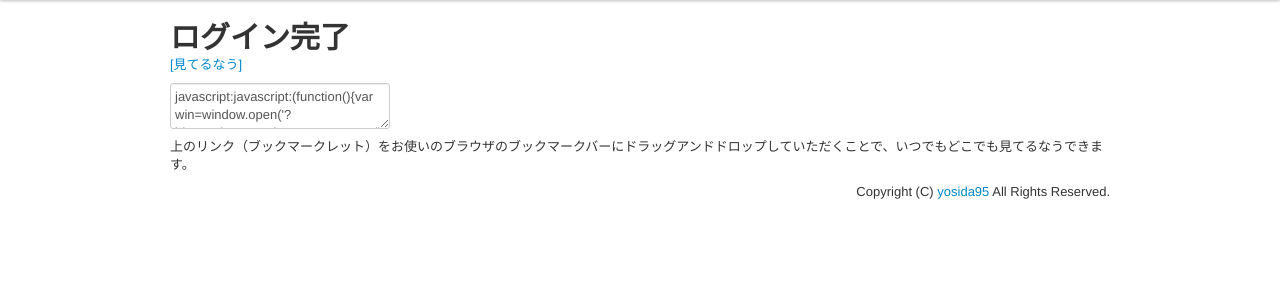
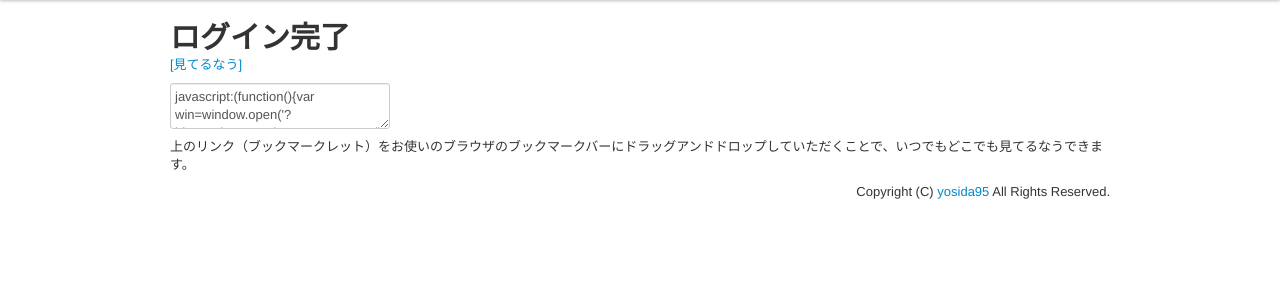
Before and after one commit to yosida95/miteru.yosida95.com, a Python web app: template miteru/templates/authorization.jinja2 in a window 1280 px wide. Shown: the part 40-340 px from the top of the page. Run offline with Jinja, Linux system fonts and the light colour scheme; the template is opened without the code that fills it: most values are stand-ins (such as "Sample title", 1, 10 or a date in 2020); some libraries are stand-ins or nearby versions.

Commit message:
投稿ブックマークレットでjavascript:が重複していたのを修正, よりセキュリティを高めるために、秘密鍵を渡すウィンドウをwinからmessage.sourceに変更

```diff
--- a/miteru/templates/authorization.jinja2
+++ b/miteru/templates/authorization.jinja2
@@ -3,7 +3,7 @@
 {% block body %}
             <h1>ログイン完了</h1>
 
-            <p><a href="javascript:javascript:(function(){var win=window.open('{{ request.route_url('token')  }}?id={{ id }}&url='+encodeURIComponent(location.href)+'&title='+encodeURIComponent(document.title),null,'width=530,height=300,menubar=no,toolbar=no,scrollbars=yes');window.addEventListener('message',function(message){if(message.origin=='{{ request.host_url }}' && message.data=='onload'){win.postMessage('{{ key }}','{{ request.host_url }}');}},false);})();">[見てるなう]</a></p>
-            <textarea>javascript:javascript:(function(){var win=window.open('{{ request.route_url('token')  }}?id={{ id }}&url='+encodeURIComponent(location.href)+'&title='+encodeURIComponent(document.title),null,'width=530,height=300,menubar=no,toolbar=no,scrollbars=yes');window.addEventListener('message',function(message){if(message.origin=='{{ request.host_url }}' && message.data=='onload'){win.postMessage('{{ key }}','{{ request.host_url }}');}},false);})();</textarea>
+            <p><a href="javascript:(function(){var win=window.open('{{ request.route_url('token')  }}?id={{ id }}&url='+encodeURIComponent(location.href)+'&title='+encodeURIComponent(document.title),null,'width=530,height=300,menubar=no,toolbar=no,scrollbars=yes');window.addEventListener('message',function(message){if(message.origin=='{{ request.host_url }}' && message.data=='onload'){message.source.postMessage('{{ key }}','{{ request.host_url }}');}},false);})();">[見てるなう]</a></p>
+            <textarea>javascript:(function(){var win=window.open('{{ request.route_url('token')  }}?id={{ id }}&url='+encodeURIComponent(location.href)+'&title='+encodeURIComponent(document.title),null,'width=530,height=300,menubar=no,toolbar=no,scrollbars=yes');window.addEventListener('message',function(message){if(message.origin=='{{ request.host_url }}' && message.data=='onload'){message.source.postMessage('{{ key }}','{{ request.host_url }}');}},false);})();</textarea>
             <p>上のリンク（ブックマークレット）をお使いのブラウザのブックマークバーにドラッグアンドドロップしていただくことで、いつでもどこでも見てるなうできます。</p>
 {% endblock %}
```
